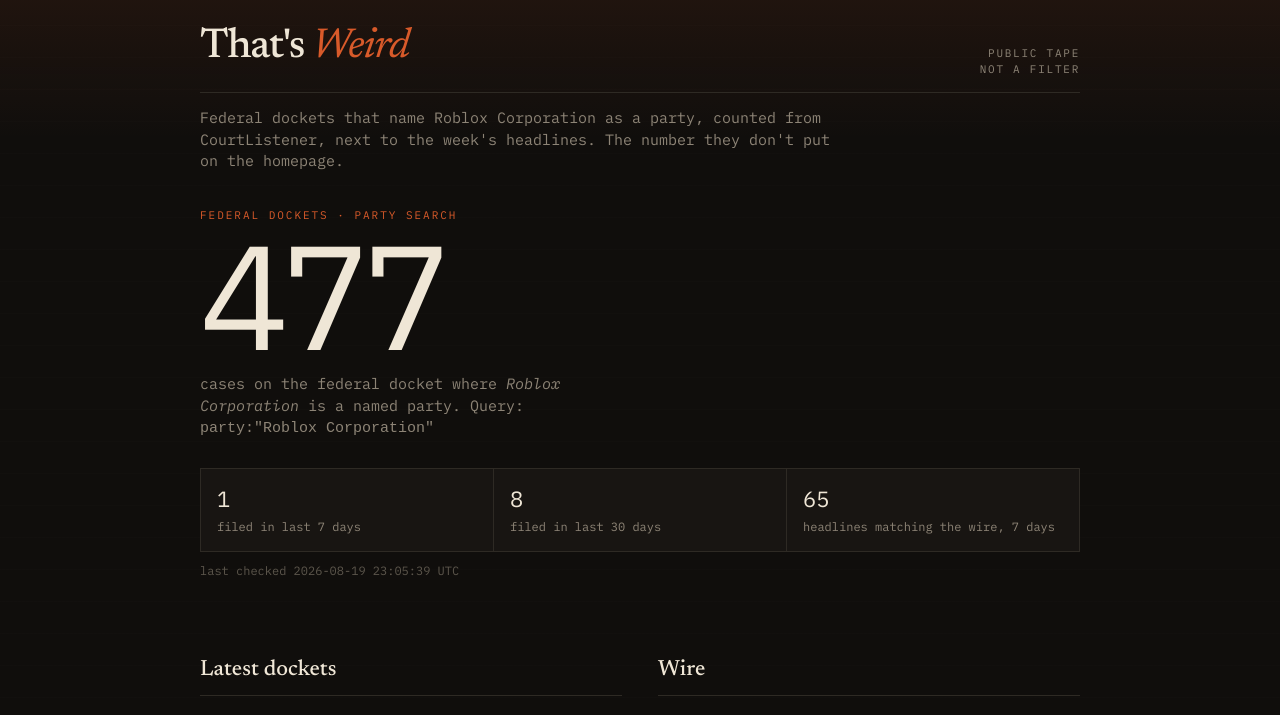
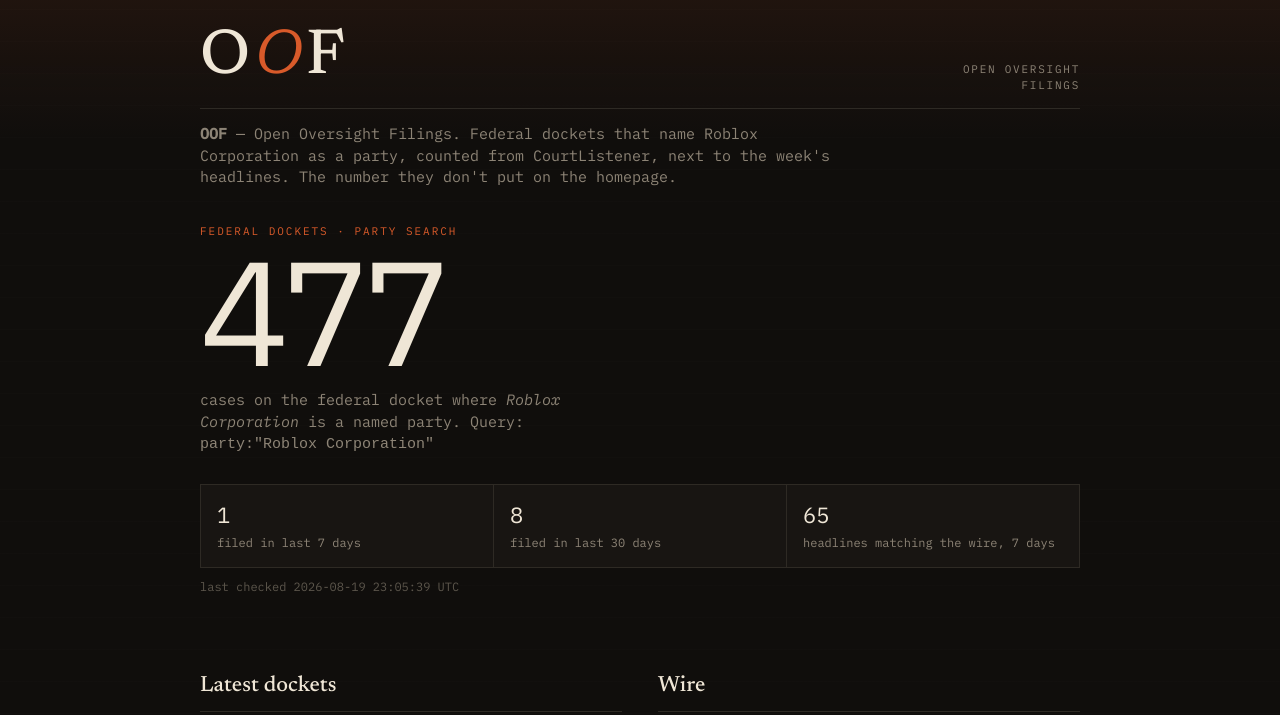
Before and after one commit to SAMBAS123/thats-weird, a plain HTML site: page index.html in a window 1280 px wide. Shown: the top 715 px of the page. Drawn offline with Linux system fonts and the light colour scheme.

Commit message:
Rename the tape to OOF (Open Oversight Filings)
Ticker-length name. Acronym matches the blotter. Repo/Pages URL unchanged.

```diff
--- a/index.html
+++ b/index.html
@@ -3,8 +3,8 @@
 <head>
   <meta charset="utf-8" />
   <meta name="viewport" content="width=device-width, initial-scale=1" />
-  <title>That's Weird — public tape</title>
-  <meta name="description" content="A public-record blotter of federal dockets naming Roblox Corporation, plus the week's headlines. Unofficial. Not a filter." />
+  <title>OOF — Open Oversight Filings</title>
+  <meta name="description" content="OOF: Open Oversight Filings. A public-record blotter of federal dockets naming Roblox Corporation, plus the week's headlines. Unofficial. Not a filter." />
   <meta name="robots" content="index,follow" />
   <link rel="icon" href="favicon.svg" type="image/svg+xml" />
   <link rel="preconnect" href="https://fonts.googleapis.com" />
@@ -15,11 +15,12 @@
 <body>
   <main class="wrap">
     <header class="mast">
-      <h1 class="wordmark">That's <em>Weird</em></h1>
-      <div class="stamp">public tape<br />not a filter</div>
+      <h1 class="wordmark">O<em>O</em>F</h1>
+      <div class="stamp">open oversight<br />filings</div>
     </header>
 
     <p class="lede">
+      <strong>OOF</strong> — Open Oversight Filings.
       Federal dockets that name Roblox Corporation as a party, counted from CourtListener,
       next to the week's headlines. The number they don't put on the homepage.
     </p>
--- a/styles.css
+++ b/styles.css
@@ -52,9 +52,9 @@
 
 .wordmark {
   font-family: Newsreader, "Iowan Old Style", Georgia, serif;
-  font-size: clamp(28px, 5vw, 42px);
+  font-size: clamp(40px, 8vw, 64px);
   font-weight: 500;
-  letter-spacing: -0.03em;
+  letter-spacing: 0.06em;
   line-height: 0.95;
   margin: 0;
 }
```
Also changed, not shown: favicon.svg, 2 other files.
